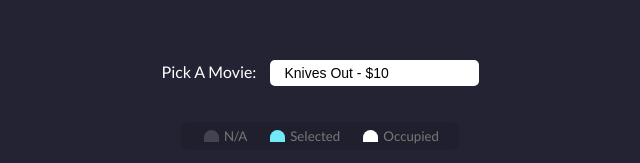
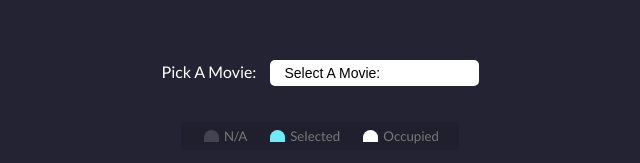
Before and after one commit to okFox/MyVanWeb, a plain HTML site: page movie/index.html in a window 1280 px wide. Shown: the part 174-337 px from the top of the page, 320-960 px from the left. Drawn offline with Linux system fonts and the light colour scheme.

Commit message:
updated dropdown

```diff
--- a/movie/index.html
+++ b/movie/index.html
@@ -11,6 +11,7 @@
   <div class="movie-container">
     <label>Pick A Movie:</label>
     <select id="movie">
+      <option value="0">Select A Movie:</option>
       <option value="10">Knives Out - $10</option>
       <option value="12">Star Wars - $12</option>
       <option value="8">Ernest Saves Christmas - $8</option>
```
